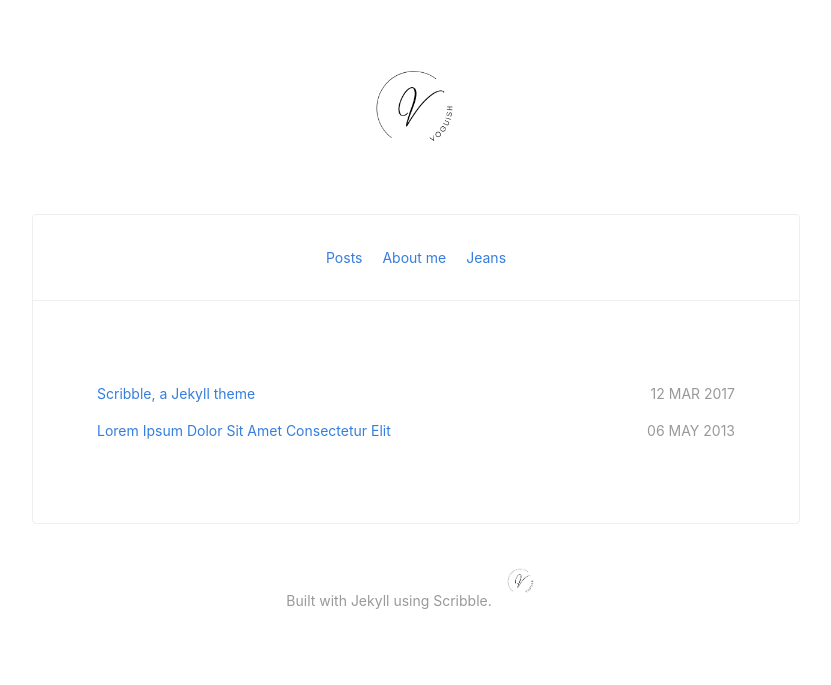
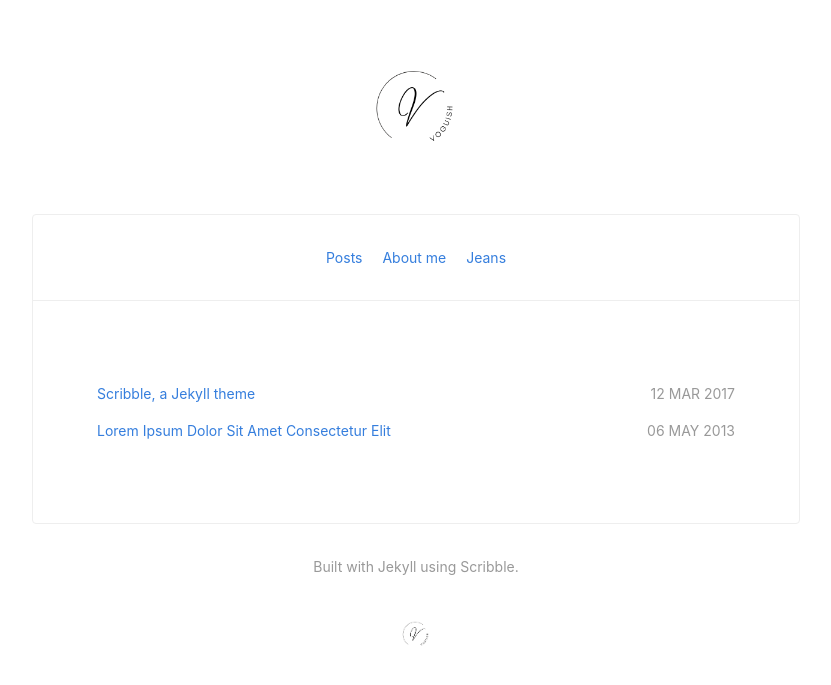
Before and after one commit to halobat/voguish, a Jekyll site: the page built from index.html, in a window 1280 px wide. Shown: the top 685 px of the page, without its empty margins (224-1055 px from the left). Built offline with Jekyll 4.4.1, drawn with Linux system fonts in a browser that asks for light colours; nearby versions of some CDN libraries.

Commit message:
Update default.html

```diff
--- a/_layouts/default.html
+++ b/_layouts/default.html
@@ -48,7 +48,7 @@
     </div>
     <footer class="mw7 center tc pt3 pb4 silver">
       Built with Jekyll using <a href="http://github.com/muan/scribble" class="link silver hover-blue pv1">Scribble</a>.
-      <img src="{{ site.url }}/images/VOGUISH.png" alt="Home" width="50" height="50">
+      <img src="{{ site.url }}/images/VOGUISH.png" alt="VOGUISH"  class="mt4 db center" width="50" height="50">
     </footer>
   </body>
 </html>
```
